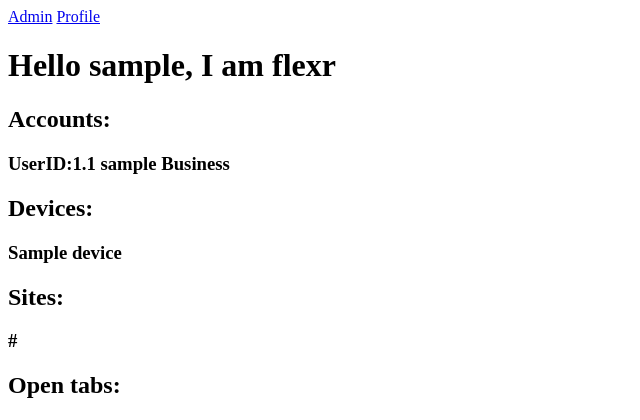
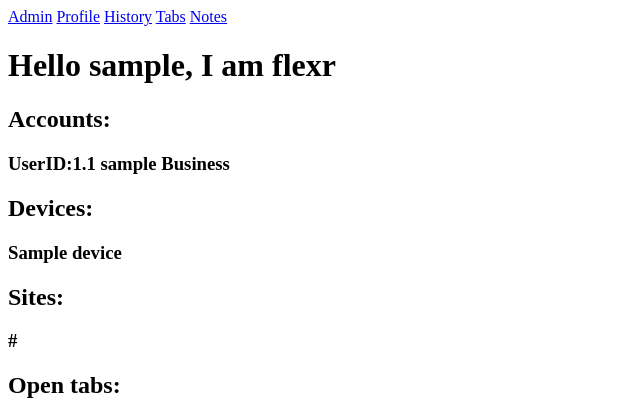
Before and after one commit to Capstone-Projects-2021-Spring/flexr-web, a Django app: page / in a window 1280 px wide. Shown: the top 420 px of the page, without its empty margins (0-640 px from the left). Run offline with Django 3.2, Linux system fonts and the light colour scheme; a user stored in the database is signed in; tables that the repository leaves empty hold one stand-in row (values such as "Sample post").

Commit message:
Added Browsing_history.html
added html file, added buttons for new html files to index (sorry if this wasn't intended it was just easier to test) and edited urls.py and views.py

```diff
--- a/flexr/flexr_web/urls.py
+++ b/flexr/flexr_web/urls.py
@@ -9,6 +9,7 @@ urlpatterns = [
     path('profile/', views.profile_web, name='profile'),
     path('open_tabs/', views.active_tabs_web, name='tabs'),
     path('notes/', views.notes_hub_web, name='notes'),
+    path('browsing_history/', views.browsing_history_web, name='history'),
     path('api/tabs/', AllTabsView.as_view()),
     path('api/tab/<id>', TabView.as_view()),
     path('api/tab/', TabView.as_view()),
--- a/flexr/flexr_web/views.py
+++ b/flexr/flexr_web/views.py
@@ -147,7 +147,13 @@ def bookmark_individual_web(request):
 
 @login_required
 def browsing_history_web(request):
-    return None
+    curr_user = request.user
+    print(curr_user)
+    curr_account = curr_user.accounts.all()[0]
+    print(curr_account)
+    accounts = curr_user.accounts.all()
+    history = curr_account.history.all()
+    return render(request, "flexr_web/browsing_history.html", {"History": history, "Accounts": accounts})
 
 @login_required
 def active_tabs_web(request):
--- a/flexr/templates/flexr_web/index.html
+++ b/flexr/templates/flexr_web/index.html
@@ -7,6 +7,9 @@
 <body>
     <a href="/admin">Admin</a>
     <a href="/profile">Profile</a>
+    <a href="/browsing_history">History</a>
+    <a href="/open_tabs">Tabs</a>
+    <a href="/notes">Notes</a>
     <h1>Hello {{user}}, I am flexr</h1>
      <h2>Accounts:</h2>
     {%for acc in Accounts%}
```
Also changed, not shown: flexr/templates/flexr_web/browsing_history.html (added, +23 -0 lines).
